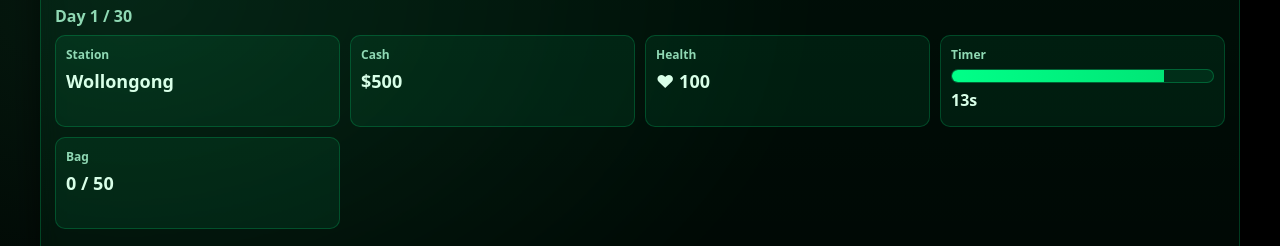
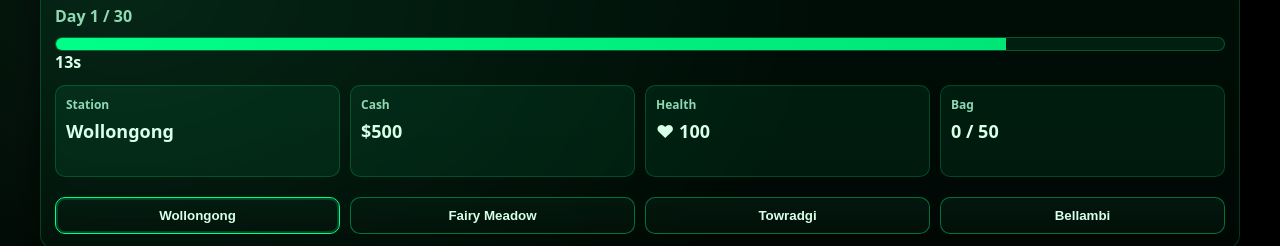
Before and after one commit to wiggerboy420/gonggame, a plain HTML site: page index.html in a window 1280 px wide. Both pictures are taken after a click on the button "Start". Shown: the part 86-332 px from the top of the page. Drawn offline with Linux system fonts and the light colour scheme.

Commit message:
Update index.html

```diff
--- a/index.html
+++ b/index.html
@@ -2,7 +2,7 @@
 <html lang="en">
   <head>
     <meta charset="utf-8" />
-    <meta name="viewport" content="width=device-width, initial-scale=1" />
+    <meta name="viewport" content="width=device-width, initial-scale=1, maximum-scale=1, user-scalable=no, viewport-fit=cover" />
     <title>Gong Line Emoji Trader</title>
     <style>
       :root{
@@ -33,6 +33,7 @@
         font-family: ui-sans-serif, system-ui, -apple-system, Segoe UI, Roboto, Ubuntu, Cantarell, Noto Sans, Helvetica Neue, Arial, "Apple Color Emoji", "Segoe UI Emoji";
         -webkit-font-smoothing: antialiased;
         -moz-osx-font-smoothing: grayscale;
+        touch-action: manipulation;
       }
       .container {
         max-width: 1200px;
@@ -79,6 +80,7 @@
         font-weight: 700;
         cursor: pointer;
         transition: transform 0.06s ease, background 0.12s ease, border-color 0.12s ease;
+        touch-action: manipulation;
       }
       .station-btn:hover { transform: translateY(-1px); }
       .station-btn.active { border-color: var(--accent); box-shadow: 0 0 0 2px rgba(0,255,136,0.2) inset; }
@@ -103,6 +105,7 @@
       .timer-wrap { position: relative; height: 12px; background: rgba(0,255,135,0.08); border-radius: 999px; overflow: hidden; border: 1px solid rgba(0,255,135,0.25); }
       .timer-bar { position: absolute; top:0; left:0; bottom:0; width: 0%; background: linear-gradient(90deg, var(--accent), var(--accent-2)); }
       .timer-text { font-weight: 800; }
+      .timer-wide { margin: 10px 0 4px; }
 
       .market-title { display: flex; align-items: center; justify-content: space-between; gap: 10px; margin-bottom: 10px; }
       .mute-toggle { cursor: pointer; border-radius: 999px; background: var(--glass); border: 1px solid rgba(0,255,135,0.25); padding: 8px 12px; font-weight: 700; }
@@ -142,6 +145,7 @@
         color: white; border-radius: 10px; padding: 8px 6px; cursor: pointer;
         font-weight: 800; font-size: 12px; letter-spacing: .2px;
         transition: transform 0.06s ease, filter 0.1s ease, border-color 0.12s ease;
+        touch-action: manipulation;
       }
       .btn:hover { transform: translateY(-1px); }
       .btn.buy { border-color: rgba(0,255,135,0.7); }
@@ -192,18 +196,17 @@
         <div class="subtle">Trade emoji goods between stations before the gong!</div>
         <div style="height:8px"></div>
         <div id="dayLabel" class="subtle" style="font-weight:800">Day 1 / 30</div>
+        <div class="timer-wide">
+          <div class="timer-wrap">
+            <div id="timerBar" class="timer-bar"></div>
+          </div>
+          <div class="timer-text" id="timerText">15s</div>
+        </div>
         <div style="height:8px"></div>
         <div class="stats">
           <div class="stat"><div class="label">Station</div><div id="stationName" class="value">Wollongong</div></div>
           <div class="stat"><div class="label">Cash</div><div id="cashValue" class="value">$0</div></div>
           <div class="stat"><div class="label">Health</div><div id="healthValue" class="value">♥ 100</div></div>
-          <div class="stat">
-            <div class="label">Timer</div>
-            <div class="timer-wrap">
-              <div id="timerBar" class="timer-bar"></div>
-            </div>
-            <div class="timer-text" id="timerText">15s</div>
-          </div>
           <div class="stat"><div class="label">Bag</div><div id="bagValue" class="value">0 / 50</div></div>
         </div>
         <div style="height:10px"></div>
```
